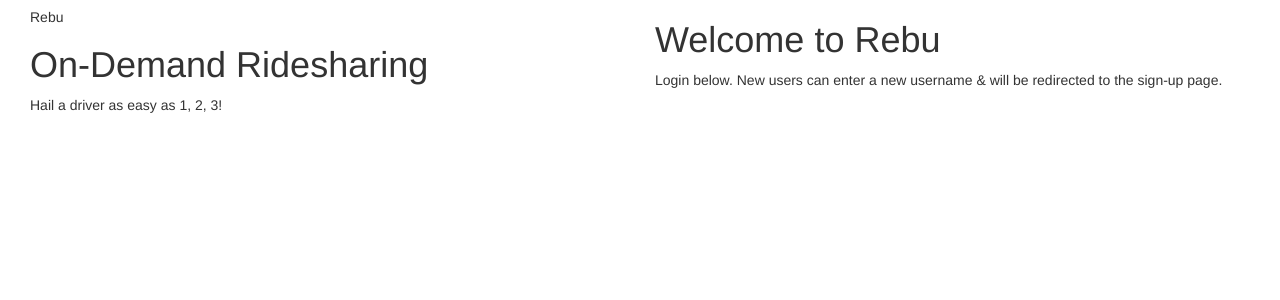
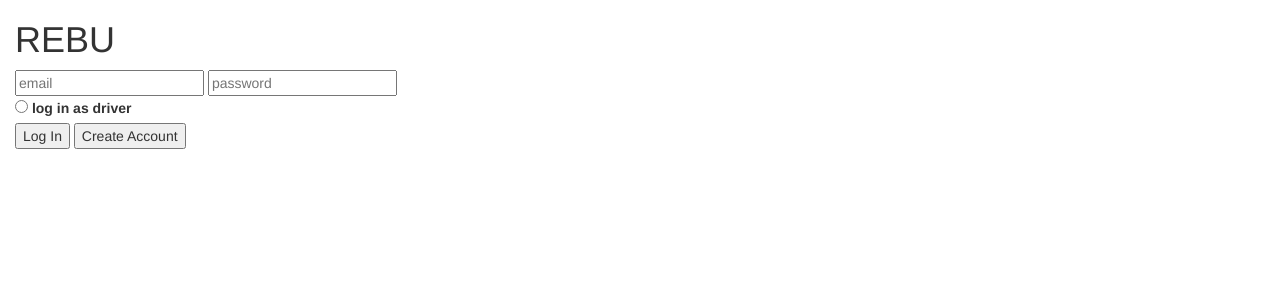
Before and after one commit to b72u68/rebuBETA, a Flask app: page / in a window 1280 px wide. Shown: the top 300 px of the page. Run offline with Flask 2, Linux system fonts and the light colour scheme; some libraries are stand-ins or nearby versions.

Commit message:
Finished frontend layout for homepage

```diff
--- a/templates/home.html
+++ b/templates/home.html
@@ -3,25 +3,36 @@
   <head>
   	<title>Rebu: On-Demand Ridesharing</title>
     <meta charset="utf-8">
-    <!-- bootstrap start -->
     <meta name="viewport" content="width=device-width, initial-scale=1">
+    <!-- bootstrap styling -->
     <link rel="stylesheet" href="https://maxcdn.bootstrapcdn.com/bootstrap/3.4.1/css/bootstrap.min.css">
+    <!-- custom css styling  -->
+    <link rel="stylesheet" type= "text/css" href= "{{ url_for('static',filename='styles/main.css') }}">
+    <link rel="preconnect" href="https://fonts.gstatic.com">
+    <link href="https://fonts.googleapis.com/css2?family=Questrial&display=swap" rel="stylesheet">
+
+    <!-- bootstrap styling -->
     <script src="https://ajax.googleapis.com/ajax/libs/jquery/3.5.1/jquery.min.js"></script>
     <script src="https://maxcdn.bootstrapcdn.com/bootstrap/3.4.1/js/bootstrap.min.js"></script>
-    <!-- bootstrap end  -->
   </head>
   <body>
-    <div class="container-fluid">
-    	<div class="col-sm-6">
-    		<h5>Rebu</h5>
-    		<h1>On-Demand Ridesharing</h1>
-    		<p>Hail a driver as easy as 1, 2, 3!</p>
-    	</div>
-    	<div class="col-sm-6">
-    		<h1>Welcome to Rebu</h1>
-    		<p>Login below. New users can enter a new username & will be redirected to the sign-up page.</p>
+    <div class="container-fluid user-bg">
+    	<h1>REBU</h1>
+      <form>
 
-    	</div>
+        <input class="homeFormInput" placeholder="email" type="text" name="emailSignIn">
+        <input class="homeFormInput" placeholder="password" type="password" name="passwordSignIn">
+
+        <div class="homeFormInputRadio">
+          <input type="radio" name="loginInAsDriver" value="">
+          <label for="male">log in as driver</label>
+        </div>
+
+      </form>
+      <div class="btnContainer">
+        <button class="btnStyle1 btnWhiteBlue" id="homeForm">Log In</button>
+        <button class="btnStyle1 btnBlueWhite" id="homeForm">Create Account</button>
+      </div>
     </div>
   </body>
 </html>
```
